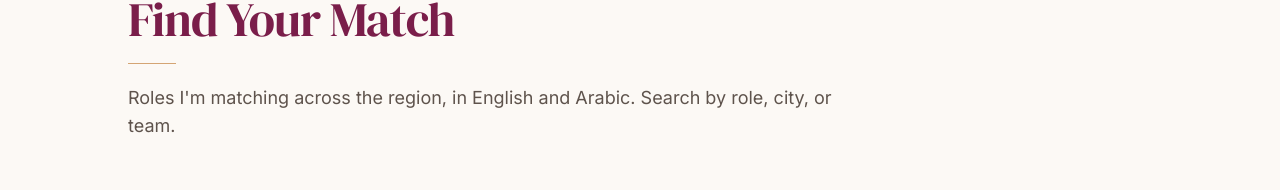
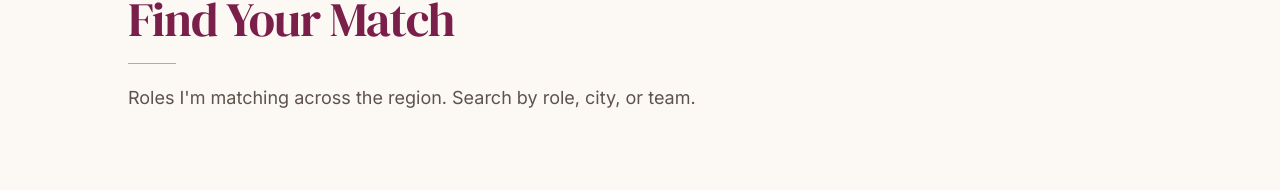
Before and after one commit to mohnoor94/hire-found, a Next.js app: page /hire-found/jobs in a window 1280 px wide. Shown: the part 133-323 px from the top of the page. Built offline with nearby package versions, Linux system fonts and the light colour scheme; no server answers; the database is empty.

Commit message:
refactor: remove language mention from jobs directory subtitle

```diff
--- a/src/components/jobs/jobs-page-client.tsx
+++ b/src/components/jobs/jobs-page-client.tsx
@@ -100,8 +100,8 @@ export function JobsPageClient() {
             </h1>
             <div className="mt-5 h-px w-12 bg-secondary" aria-hidden="true" />
             <p className="mt-5 max-w-[65ch] text-lg text-muted">
-              Roles I&apos;m matching across the region, in English and Arabic.
-              Search by role, city, or team.
+              Roles I&apos;m matching across the region. Search by role, city,
+              or team.
             </p>
           </div>
         </section>
```
